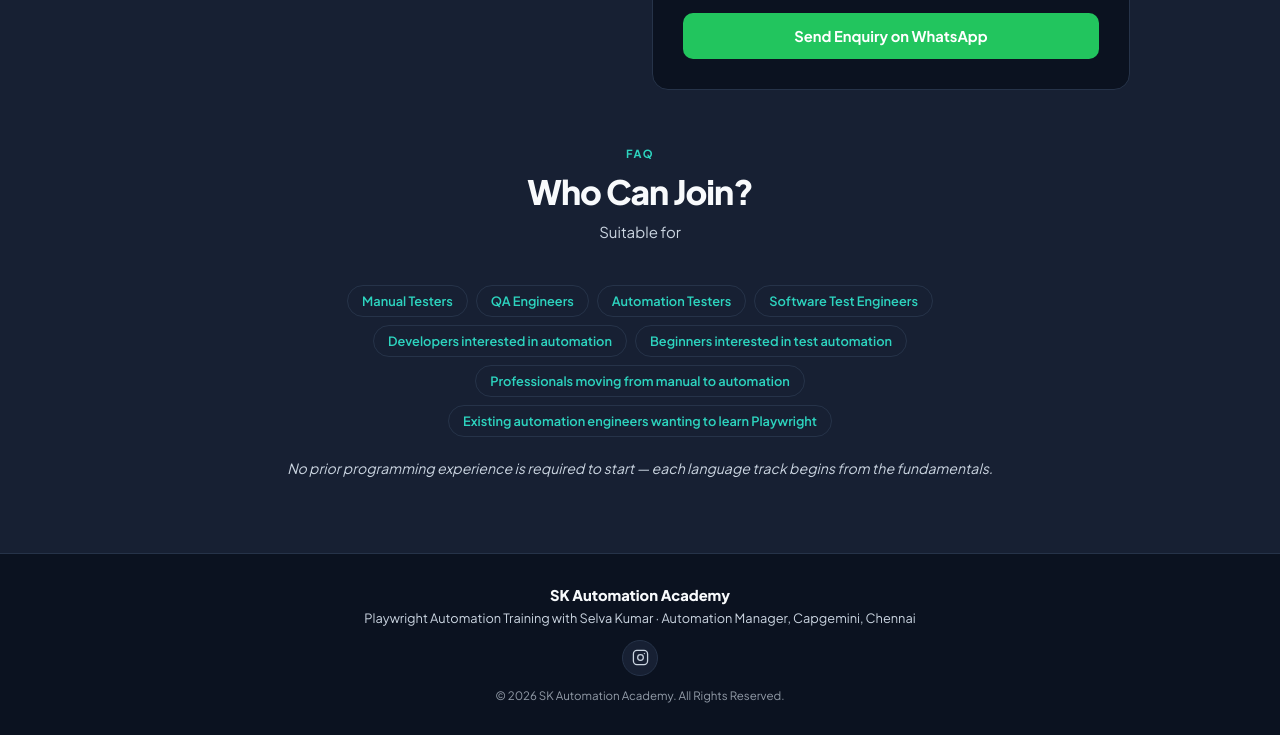
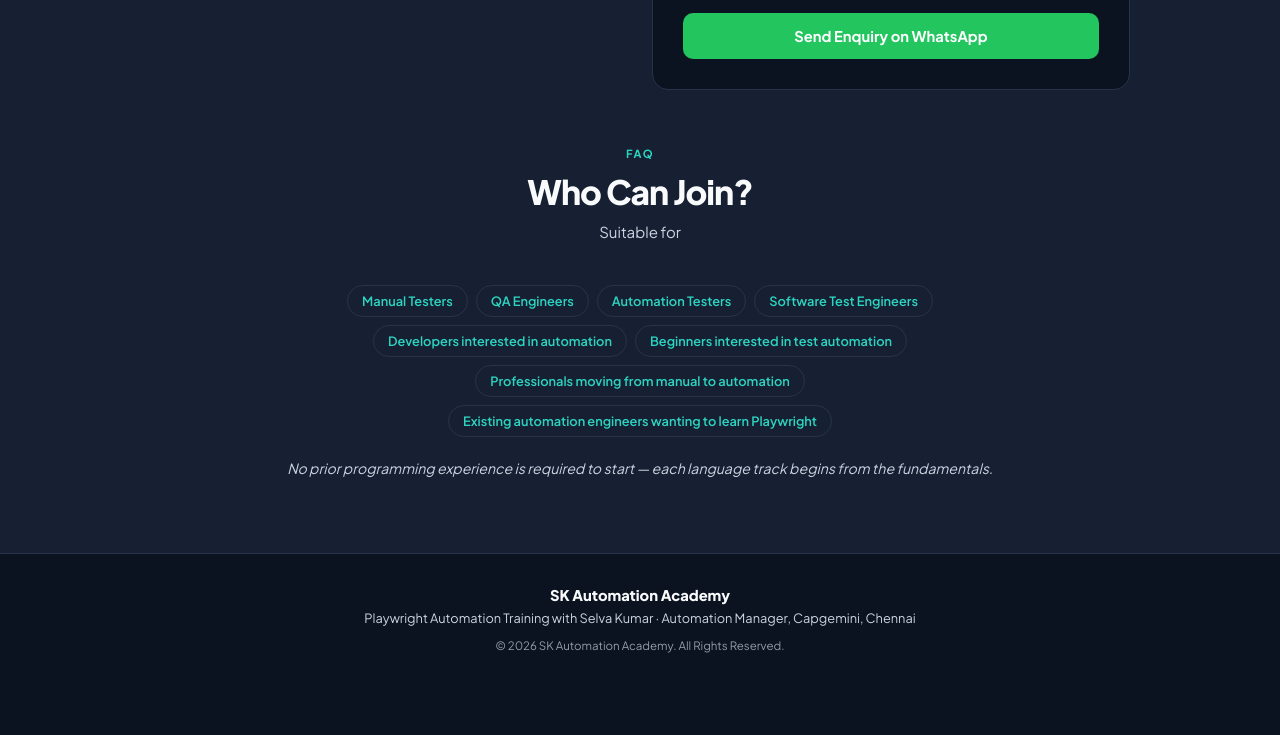
Before and after one commit to cherubimin082-art/biz-chijmwfk7jzfujor2uotgijugpy, a plain HTML site: page index.html in a window 1280 px wide. Shown: the part 8215-8950 px from the top of the page. After the commit the page ends 8900 px from the top, so only its background shows below. Drawn offline with Linux system fonts and the light colour scheme.

Commit message:
Remove the standalone Instagram icon from the footer
Removed the .footer-social Instagram circle that sat below the footer's trainer-credit line - it duplicated the floating Instagram icon above WhatsApp. The floating Instagram/WhatsApp pair and the Instagram entry in the Contact section's enquiry list are both untouched.

Co-Authored-By: Claude Sonnet 5 <noreply@anthropic.com>

```diff
--- a/index.html
+++ b/index.html
@@ -231,10 +231,6 @@ footer{background:var(--bg);color:var(--text-2);padding:32px 5vw;text-align:cent
 .footer-brand{color:var(--text);font-weight:800;font-size:.92rem;margin-bottom:6px}
 .footer-sub{font-size:.8rem}
 .footer-copy{margin-top:12px;font-size:.72rem;opacity:.7}
-.footer-social{margin-top:14px;display:flex;justify-content:center}
-.footer-social a{display:flex;align-items:center;justify-content:center;width:36px;height:36px;border-radius:50%;background:var(--card);border:1px solid var(--border);color:var(--text-2);transition:color .2s,border-color .2s}
-.footer-social a:hover{color:var(--cyan);border-color:var(--cyan)}
-.footer-social svg{width:17px;height:17px;stroke:currentColor;fill:none}
 </style>
 </head>
 <body>
@@ -689,9 +685,6 @@ footer{background:var(--bg);color:var(--text-2);padding:32px 5vw;text-align:cent
 <footer>
   <div class="footer-brand">SK Automation Academy</div>
   <div class="footer-sub">Playwright Automation Training with Selva Kumar &middot; Automation Manager, Capgemini, Chennai</div>
-  <div class="footer-social">
-    <a href="https://www.instagram.com/skautomationacademy/" target="_blank" rel="noopener" aria-label="Instagram"><svg viewBox="0 0 24 24" stroke-width="1.8"><rect x="2" y="2" width="20" height="20" rx="5"/><circle cx="12" cy="12" r="4"/><circle cx="17.5" cy="6.5" r="1" fill="currentColor" stroke="none"/></svg></a>
-  </div>
   <div class="footer-copy">&copy; 2026 SK Automation Academy. All Rights Reserved.</div>
 </footer>
 <a href="https://www.instagram.com/skautomationacademy/" target="_blank" rel="noopener" class="ig-fab" aria-label="Instagram">
```
